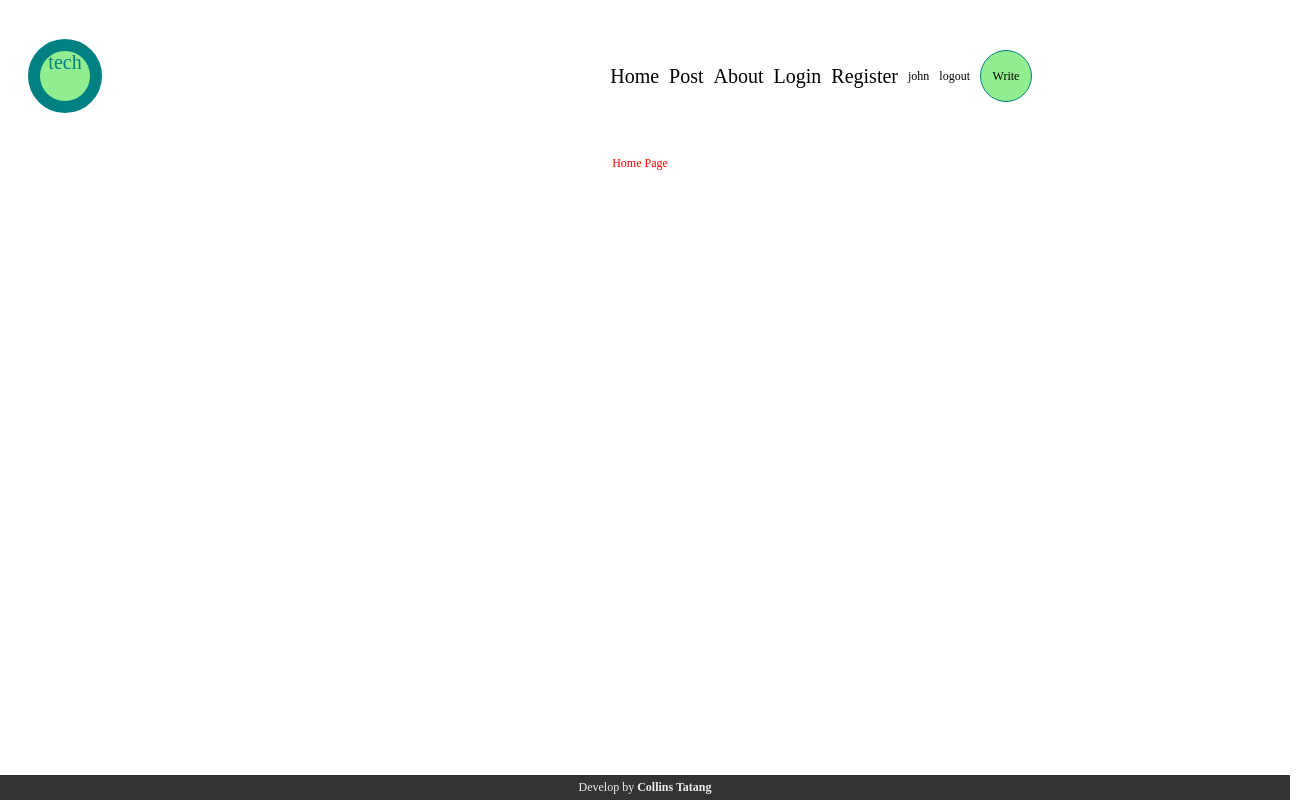
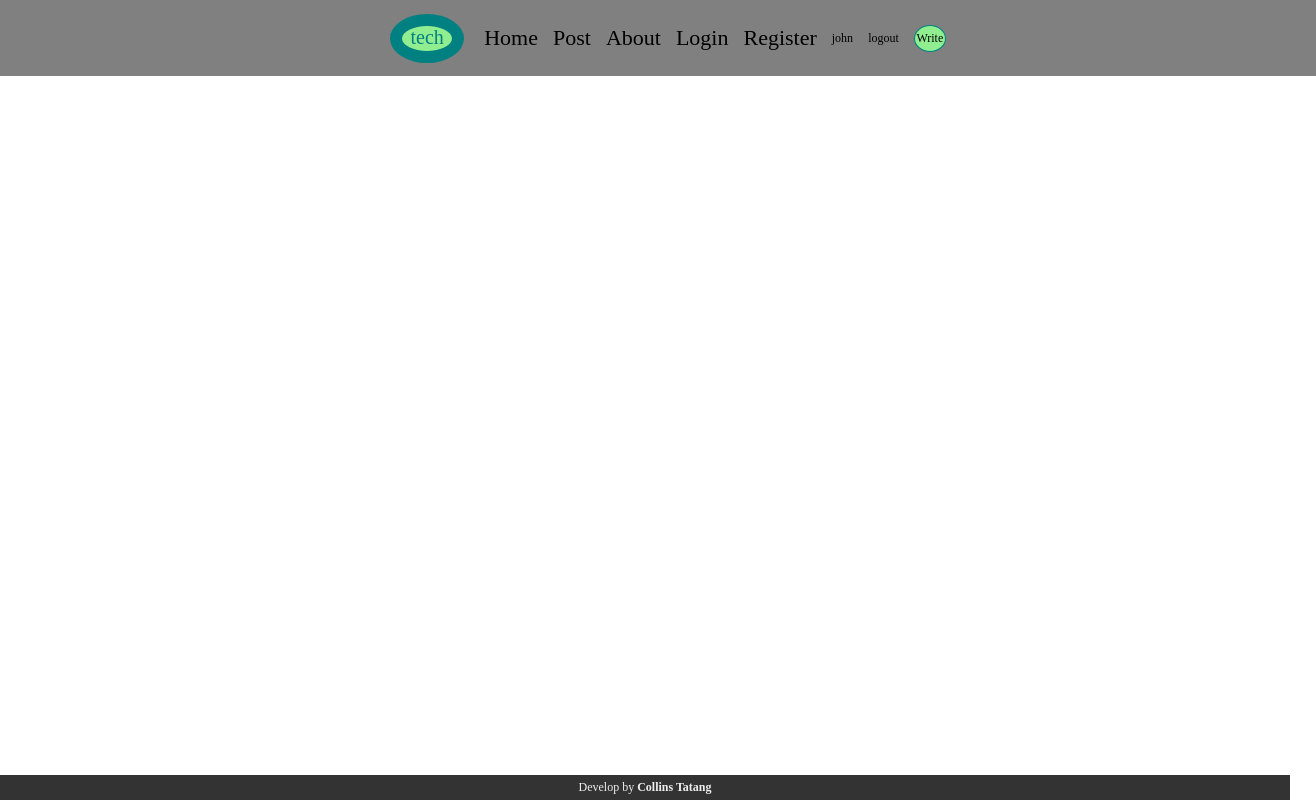
Before and after one commit to CollinsTatang/ReactNode-Blog-App, a React (Create React App) app: page / in a window 1280 px wide. Shown: the whole page, 1316 px wide, since content can reach past the window. Built offline with nearby package versions, Linux system fonts and the light colour scheme.

Commit message:
Update nav

```diff
--- a/src/css/Navbar.css
+++ b/src/css/Navbar.css
@@ -1,15 +1,21 @@
 .navbar {
-  width: 1024px;
+  left: 0;
+  top: 0;
+  width: 100%;
+  height: 5%;
+  padding: 18px;
+  position: absolute;
   display: flex;
-  padding: 10px 0px;
   align-items: center;
-  justify-content: space-between;
+  justify-content: center;
+  background-color: gray;
 }
 
 .links{
   display: flex;
-  gap: 10px;
   align-items: center;
+  justify-content: center;
+  gap: 15px;
 }
 
 .link {
@@ -18,27 +24,16 @@
 }
 
 h6 {
-  font-size: 20px;
+  font-size: 22px;
   font-weight: 300;
-}
-
-span {
-  cursor: pointer;
-}
-
-.logo {
-    width: 80px;
-    height: 50px;
-    margin: 30px;
-    border-radius: 50%;
 }
 
 .write {
   display: flex;
   justify-content: center;
   align-items: center;
-  width: 50px;
-  height: 50px;
+  width: 30px;
+  height: 25px;
   border-radius: 50%;
   font-weight: 300;
   background-color: lightgreen;
@@ -47,7 +42,7 @@ span {
 
 .logo-style {
   width: 50px;
-  height: 50px;
+  height: 25px;
   border-radius: 50%;
   font-weight: 200;
   background-color: lightgreen;
```
